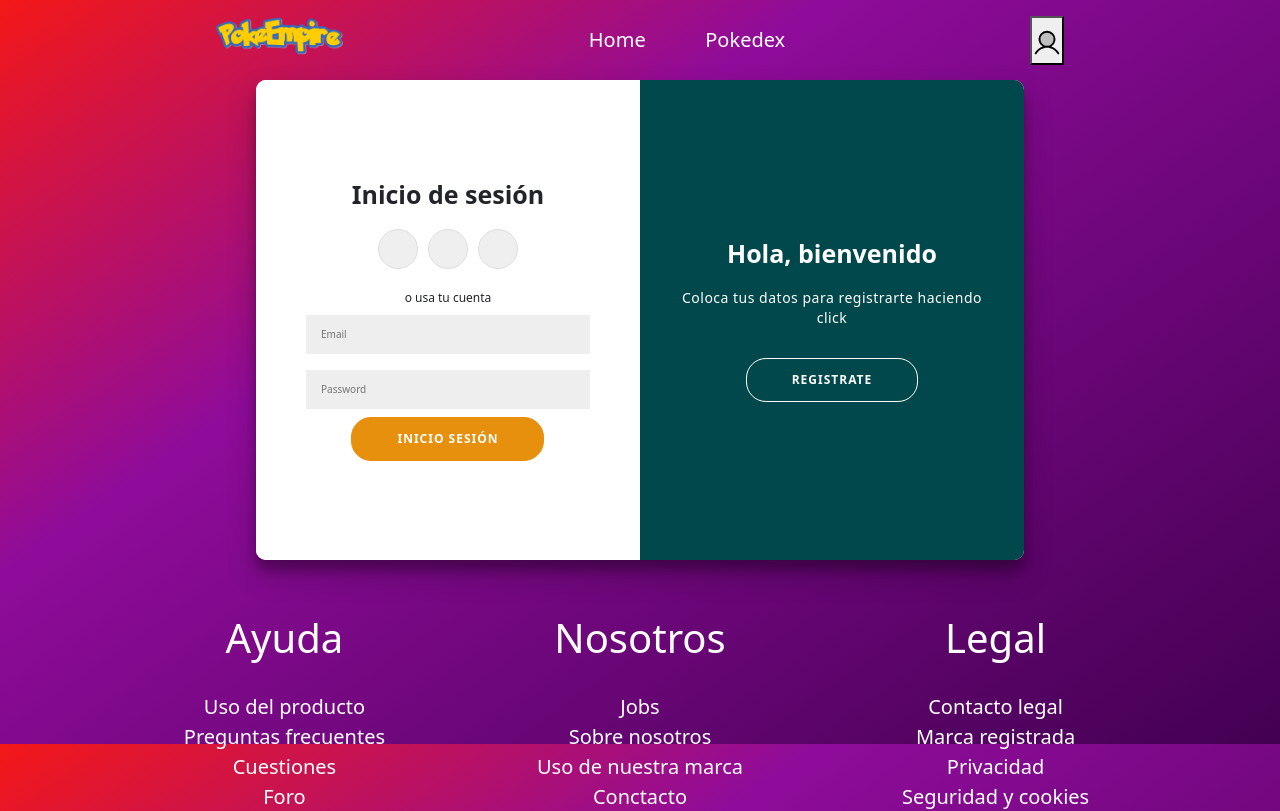
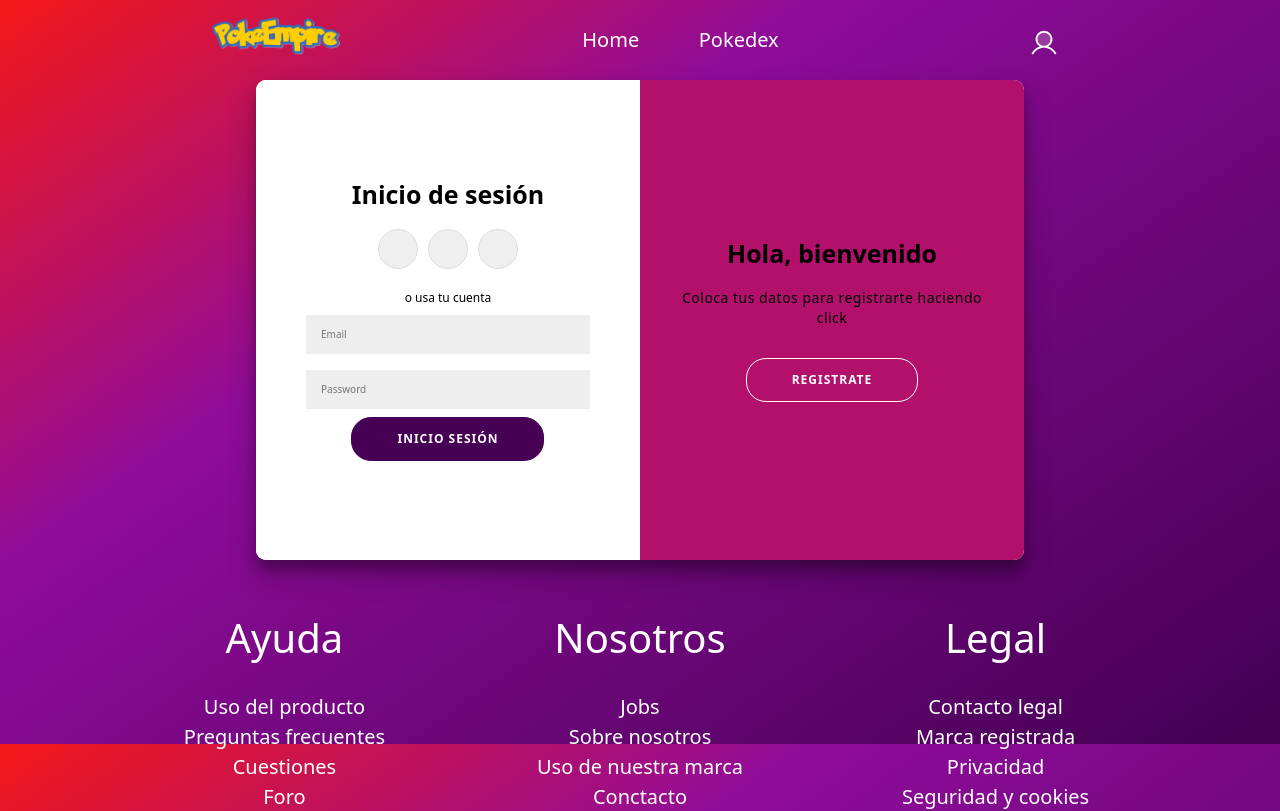
Before and after one commit to rodrigoespigares/PokeEmpire, a React (Vite) app: page /login in a window 1280 px wide. Shown: the top 811 px of the page. Built offline with nearby package versions, Linux system fonts and the light colour scheme; no server answers; some icons are missing.

Commit message:
Avance landing

```diff
--- a/src/App.css
+++ b/src/App.css
@@ -4,6 +4,7 @@
   padding: 0;
   margin: 0;
   box-sizing: border-box;
+  color: white;
 }
 :root{
   font-size: 62.5%;
--- a/src/App.jsx
+++ b/src/App.jsx
@@ -2,7 +2,7 @@ import './App.css'
 import './components/Static/Static'
 import {
   createBrowserRouter,
-  RouterProvider,
+  RouterProvider, Outlet
 } from "react-router-dom";
 
 
@@ -16,58 +16,46 @@ import Login from './components/Login/Login'
 function App() {
   const router = createBrowserRouter([
     {
-      path: "/",
       element: (
         <>
           <Static></Static>
           <main id="main">
-            <Landing/>
+            <Outlet></Outlet>
           </main>
+
         </>
 
       ),
+      children:[
+        {
+          path: "/",
+          element: <Landing></Landing>
         },
         {
           path: "/pokedex",
-      element: <>
-      <Static></Static>
-      <main id="main">
-        <Pokedex/>
-      </main>
-    </>,
+          element: <Pokedex></Pokedex>,
         },
         {
           path: "/pokedetalle/:id",
-      element: <>
-      <Static></Static>
-      <main id="main">
-        <Detalle/>
-      </main>
-    </>,
+          element: <Detalle></Detalle>
         },
         {
           path: "/play",
-      element: <>
-      <Static></Static>
-      <main id="main">
-          <Midware></Midware>
-      </main>
-    </>,
+          element: <Midware></Midware>
         },
         {
           path: "/login",
-      element: <>
-      <Static></Static>
-      <main id="main">
-          <Login></Login>
-      </main>
-    </>,
+          element: <Login></Login>
+        }
+      ]
     },
   ]);
 
   return (
     <>
+
         <RouterProvider router={router} />
+
     </>
   )
 }
--- a/src/components/Landing/Landing.jsx
+++ b/src/components/Landing/Landing.jsx
@@ -1,10 +1,27 @@
-import React from 'react'
+import React, { useEffect } from 'react'
 import { Icon } from '@iconify/react'
 import hero from '../../assets/hero.png'
 import './Landing.css';
 import {Link} from 'react-router-dom';
+import { collection, getDocs } from "firebase/firestore";
+import {db} from '../../config';
+import { useState } from 'react';
+
+
+
 
 export default function Landing() {
+
+    let [player, setPlayer] = useState ([]);
+    useEffect(() => {
+        getDocs(collection(db, "points")).then((querySnapshot) => {
+            querySnapshot.forEach((doc) => {
+                setPlayer([...player,doc.data()]);
+            })
+        })
+    },[]);
+
+    console.log(player)
   return (
     <>
         <section id="hero">
@@ -17,8 +34,8 @@ export default function Landing() {
                 <img src={hero} alt="Pikachu" />
             </div>
         </section>
-        <section id='ranking'>
-            <h2>Most Popular Players</h2>
+        <section id='ranking' className='d-flex flex-column align-items-center'>
+            <h2 className='display-2'>Most Popular Players</h2>
 
         </section>
     </>
--- a/src/components/Login/Login.css
+++ b/src/components/Login/Login.css
@@ -1,9 +1,11 @@
 @import url('https://fonts.googleapis.com/css?family=Montserrat:400,800');
 :root{
-    --primary: #e7900e;
-    --secondary: #00484b;
+    --primary: #460054;
+    --secondary: #B3106C;
 }
-
+#login__register *{
+	color: black;
+}
 #login__register button{
     cursor: pointer;
 }
--- a/src/components/Static/Static.css
+++ b/src/components/Static/Static.css
@@ -30,6 +30,12 @@
 }
 #header .icon{
     font-size: 3rem;
+}
+#header .btn{
+    color: white;
+}
+#header .btn:hover{
+    color: yellow
 }
 #footer{
     grid-row: -1/-2;
--- a/src/components/Static/Static.jsx
+++ b/src/components/Static/Static.jsx
@@ -3,7 +3,6 @@ import { Icon } from '@iconify/react';
 import logo from '../../assets/logo.png';
 import './Static.css'
 import { Link } from 'react-router-dom';
-import Button from 'react-bootstrap/Button';
 
 export default function Static() {
     return (
@@ -16,7 +15,7 @@ export default function Static() {
                     <Link className='menu__link' to="/">Home</Link>
                     <Link className='menu__link' to="/pokedex">Pokedex</Link>
                 </div>
-                <Link to='/login'><button className='icon'><Icon icon="ph:user-duotone" /></button></Link>
+                <Link to='/login'><button className='icon btn'><Icon icon="ph:user-duotone" /></button></Link>
             </header>
             <footer id='footer'>
                 <section id="footer__help">
--- a/src/config.js
+++ b/src/config.js
@@ -1,6 +1,7 @@
 // Import the functions you need from the SDKs you need
 import { initializeApp } from "firebase/app";
 import { getAuth } from "firebase/auth";
+import { getFirestore } from "firebase/firestore";
 
 // TODO: Add SDKs for Firebase products that you want to use
 // https://firebase.google.com/docs/web/setup#available-libraries
@@ -21,4 +22,5 @@ const app = initializeApp(firebaseConfig);
 
 // Initialize Firebase Authentication and get a reference to the service
 export const auth = getAuth(app);
+export const db = getFirestore(app);
 export default app;
```
Lines whose indentation alone changed are shown as unchanged.
